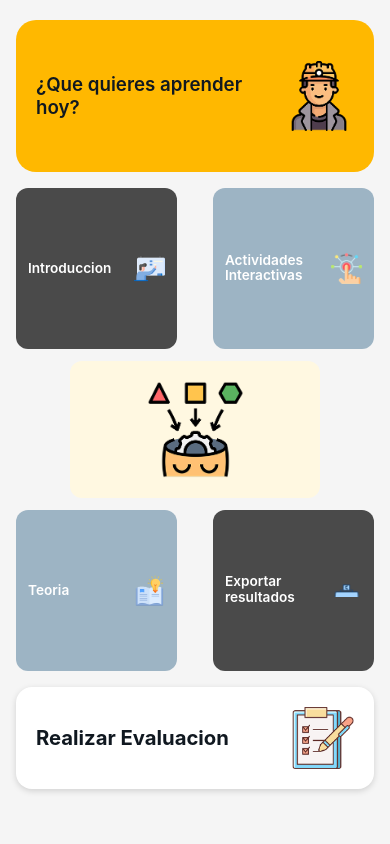
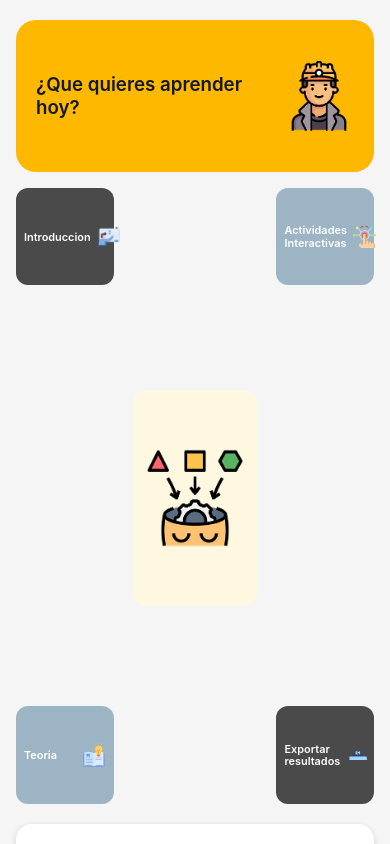
Before and after one commit to Nefta11/minecApp, a React Native app: screen /Home in a window 390 px wide. Built offline with nearby package versions, Linux system fonts and the light colour scheme.

Commit message:
Refactor card components for improved layout and styling; adjust dimensions and padding for consistency

```diff
--- a/app/components/home/ActividadesInteractivasCard.tsx
+++ b/app/components/home/ActividadesInteractivasCard.tsx
@@ -23,8 +23,9 @@ const styles = StyleSheet.create({
     container: {
         backgroundColor: '#9DB4C4',
         borderRadius: 12,
-        padding: 12,
-        aspectRatio: 1, // Hace la card cuadrada
+        padding: 8,
+        width: width * 0.25,
+        height: width * 0.25,
         justifyContent: 'center',
     },
     content: {
@@ -34,16 +35,16 @@ const styles = StyleSheet.create({
         flex: 1,
     },
     title: {
-        fontSize: width * 0.035,
+        fontSize: width * 0.028,
         fontWeight: '600',
         color: Colors.White,
-        lineHeight: width * 0.04,
+        lineHeight: width * 0.032,
         flex: 1,
-        paddingRight: 8,
+        paddingRight: 6,
     },
     cardImage: {
-        width: width * 0.08,
-        height: width * 0.08,
+        width: width * 0.06,
+        height: width * 0.06,
     },
 });
 
--- a/app/components/home/CentralCard.tsx
+++ b/app/components/home/CentralCard.tsx
@@ -21,8 +21,9 @@ const styles = StyleSheet.create({
     container: {
         backgroundColor: '#FFF8E1',
         borderRadius: 12,
-        padding: 16,
-        height: width * 0.35,
+        padding: 12,
+        width: width * 0.32,
+        height: width * 0.55,
         justifyContent: 'center',
         alignItems: 'center',
     },
--- a/app/components/home/ExportarResultadosCard.tsx
+++ b/app/components/home/ExportarResultadosCard.tsx
@@ -23,8 +23,9 @@ const styles = StyleSheet.create({
     container: {
         backgroundColor: '#4A4A4A',
         borderRadius: 12,
-        padding: 12,
-        aspectRatio: 1, // Hace la card cuadrada
+        padding: 8,
+        width: width * 0.25,
+        height: width * 0.25,
         justifyContent: 'center',
     },
     content: {
@@ -34,16 +35,16 @@ const styles = StyleSheet.create({
         flex: 1,
     },
     title: {
-        fontSize: width * 0.035,
+        fontSize: width * 0.028,
         fontWeight: '600',
         color: Colors.White,
-        lineHeight: width * 0.04,
+        lineHeight: width * 0.032,
         flex: 1,
-        paddingRight: 8,
+        paddingRight: 6,
     },
     cardImage: {
-        width: width * 0.08,
-        height: width * 0.08,
+        width: width * 0.06,
+        height: width * 0.06,
     },
 });
 
--- a/app/components/home/IntroduccionCard.tsx
+++ b/app/components/home/IntroduccionCard.tsx
@@ -23,8 +23,9 @@ const styles = StyleSheet.create({
     container: {
         backgroundColor: '#4A4A4A',
         borderRadius: 12,
-        padding: 12,
-        aspectRatio: 1, // Hace la card cuadrada
+        padding: 8,
+        width: width * 0.25,
+        height: width * 0.25,
         justifyContent: 'center',
     },
     content: {
@@ -34,15 +35,15 @@ const styles = StyleSheet.create({
         flex: 1,
     },
     title: {
-        fontSize: width * 0.035,
+        fontSize: width * 0.028,
         fontWeight: '600',
         color: Colors.White,
         flex: 1,
-        paddingRight: 8,
+        paddingRight: 6,
     },
     cardImage: {
-        width: width * 0.08,
-        height: width * 0.08,
+        width: width * 0.06,
+        height: width * 0.06,
     },
 });
 
--- a/app/components/home/TeoriaCard.tsx
+++ b/app/components/home/TeoriaCard.tsx
@@ -23,8 +23,9 @@ const styles = StyleSheet.create({
     container: {
         backgroundColor: '#9DB4C4',
         borderRadius: 12,
-        padding: 12,
-        aspectRatio: 1, // Hace la card cuadrada
+        padding: 8,
+        width: width * 0.25,
+        height: width * 0.25,
         justifyContent: 'center',
     },
     content: {
@@ -34,15 +35,15 @@ const styles = StyleSheet.create({
         flex: 1,
     },
     title: {
-        fontSize: width * 0.035,
+        fontSize: width * 0.028,
         fontWeight: '600',
         color: Colors.White,
         flex: 1,
-        paddingRight: 8,
+        paddingRight: 6,
     },
     cardImage: {
-        width: width * 0.08,
-        height: width * 0.08,
+        width: width * 0.06,
+        height: width * 0.06,
     },
 });
 
--- a/app/screens/HomeScreen.tsx
+++ b/app/screens/HomeScreen.tsx
@@ -23,28 +23,30 @@ const HomeScreen: React.FC = () => {
 
                     {/* Grid reorganizado con card central */}
                     <View style={styles.cardsGrid}>
-                        {/* Primera fila */}
-                        <View style={styles.topRow}>
-                            <View style={styles.smallCard}>
+                        <View style={styles.gridContainer}>
+                            {/* Columna izquierda */}
+                            <View style={styles.leftColumn}>
+                                <View style={styles.cardWrapper}>
                                     <IntroduccionCard />
                                 </View>
-                            <View style={styles.smallCard}>
-                                <ActividadesInteractivasCard />
+                                <View style={styles.cardWrapper}>
+                                    <TeoriaCard />
                                 </View>
                             </View>
 
                             {/* Card central */}
-                        <View style={styles.centralCardContainer}>
+                            <View style={styles.centralColumn}>
                                 <CentralCard />
                             </View>
 
-                        {/* Segunda fila */}
-                        <View style={styles.bottomRow}>
-                            <View style={styles.smallCard}>
-                                <TeoriaCard />
+                            {/* Columna derecha */}
+                            <View style={styles.rightColumn}>
+                                <View style={styles.cardWrapper}>
+                                    <ActividadesInteractivasCard />
                                 </View>
-                            <View style={styles.smallCard}>
+                                <View style={styles.cardWrapper}>
                                     <ExportarResultadosCard />
+                                </View>
                             </View>
                         </View>
                     </View>
@@ -69,25 +71,26 @@ const styles = StyleSheet.create({
         paddingHorizontal: 16,
         marginBottom: 8,
     },
-    topRow: {
+    gridContainer: {
         flexDirection: 'row',
         justifyContent: 'space-between',
-        marginBottom: 12,
-        gap: 12,
+        alignItems: 'center',
+        minHeight: 220,
     },
-    bottomRow: {
-        flexDirection: 'row',
+    leftColumn: {
         justifyContent: 'space-between',
-        marginTop: 12,
-        gap: 12,
+        height: 620,
     },
-    smallCard: {
-        flex: 1,
-        maxWidth: '45%',
+    rightColumn: {
+        justifyContent: 'space-between',
+        height: 620,
     },
-    centralCardContainer: {
-        alignSelf: 'center',
-        width: '70%',
+    centralColumn: {
+        justifyContent: 'center',
+        alignItems: 'center',
+    },
+    cardWrapper: {
+        marginBottom: 4,
     },
 });
 
```
Lines whose indentation alone changed are shown as unchanged.
